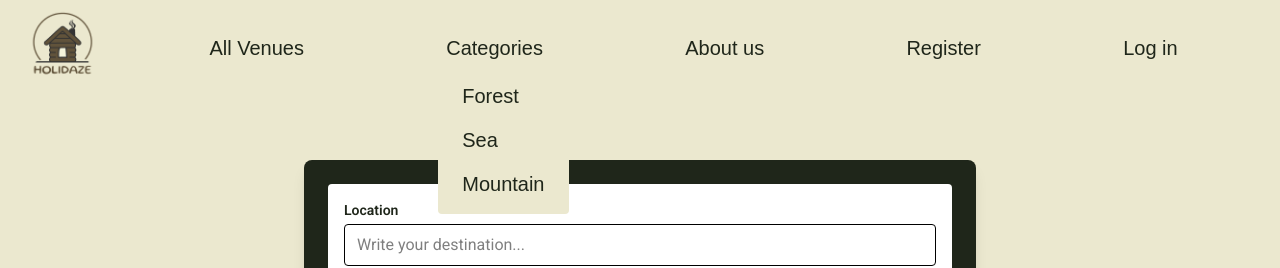
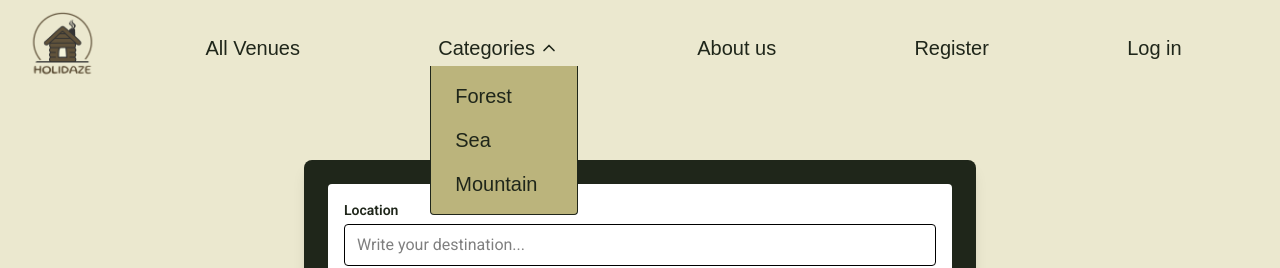
Before and after one commit to maddipaddi/Fireside-Holidaze, a React (Vite) app: page / in a window 1280 px wide. Both pictures are taken after a click on the button "Categories". Shown: the top 268 px of the page. Built offline with nearby package versions, Linux system fonts and the light colour scheme; a web font is replaced by a local one.

Commit message:
feat: style categories container with contrast to the rest of the content

```diff
--- a/src/components/layout/Header.jsx
+++ b/src/components/layout/Header.jsx
@@ -1,6 +1,6 @@
 import { NavLink, useLocation } from "react-router-dom";
 import { useState, useRef, useEffect } from "react";
-import { Menu, X } from "lucide-react";
+import { Menu, X, ChevronDown, ChevronUp } from "lucide-react";
 
 export default function Header() {
   const [menuOpen, setMenuOpen] = useState(false);
@@ -53,7 +53,7 @@ export default function Header() {
         {menuOpen ? <X size={32} /> : <Menu size={32} />}
       </button>
       <nav
-        className={`${menuOpen ? "flex" : "hidden"} absolute top-full left-0 w-full flex-col items-center gap-4 px-4 pb-8 shadow-md md:static md:flex md:flex-row md:flex-grow md:justify-evenly md:w-auto md:p-0 md:gap-8 md:shadow-none md:text-l lg:text-xl bg-background dark:bg-copy text-copy dark:text-background`}
+        className={`${menuOpen ? "flex" : "hidden"} absolute top-full left-0 w-full flex-col items-center gap-4 px-4 pb-8 shadow-md md:static md:flex md:flex-row md:flex-grow md:justify-evenly md:w-auto md:p-0 md:gap-8 md:shadow-none md:text-l lg:text-xl bg-background dark:bg-darkbackground text-copy dark:text-background`}
       >
         <NavLink
           to="Venues"
@@ -70,16 +70,21 @@ export default function Header() {
         <div ref={dropdownRef}>
           <button
             onClick={toggleCategories}
-            className={`cursor-pointer font-heading px-2 py-1 rounded ${
+            className={`flex items-center gap-1 cursor-pointer font-heading px-2 py-1 rounded ${
               isCategoryPage
                 ? "bg-primary text-white"
                 : "hover:bg-primary hover:text-white dark:hover:bg-background dark:hover:text-copy"
             }`}
           >
-            Categories
+            Categories{" "}
+            {isCategoriesOpen ? (
+              <ChevronUp size={20} />
+            ) : (
+              <ChevronDown size={20} />
+            )}
           </button>
           {isCategoriesOpen && (
-            <div className="ml-4 mt-2 flex flex-col bg-background dark:bg-copy gap-4 md:fixed md:px-6 md:py-4 md:m-0 md:rounded">
+            <div className="ml-4 mt-2 flex flex-col md:min-w-37 bg-background dark:bg-darkbackground gap-4 md:fixed md:px-6 md:py-4 md:m-0 md:rounded md:rounded-t-none md:border-r md:border-l md:border-b md:border-t0 md:bg-accent md:dark:bg-accent md:dark:text-copy">
               <NavLink
                 to="Categories"
                 className="font-heading font-extralight hover:font-normal"
```
